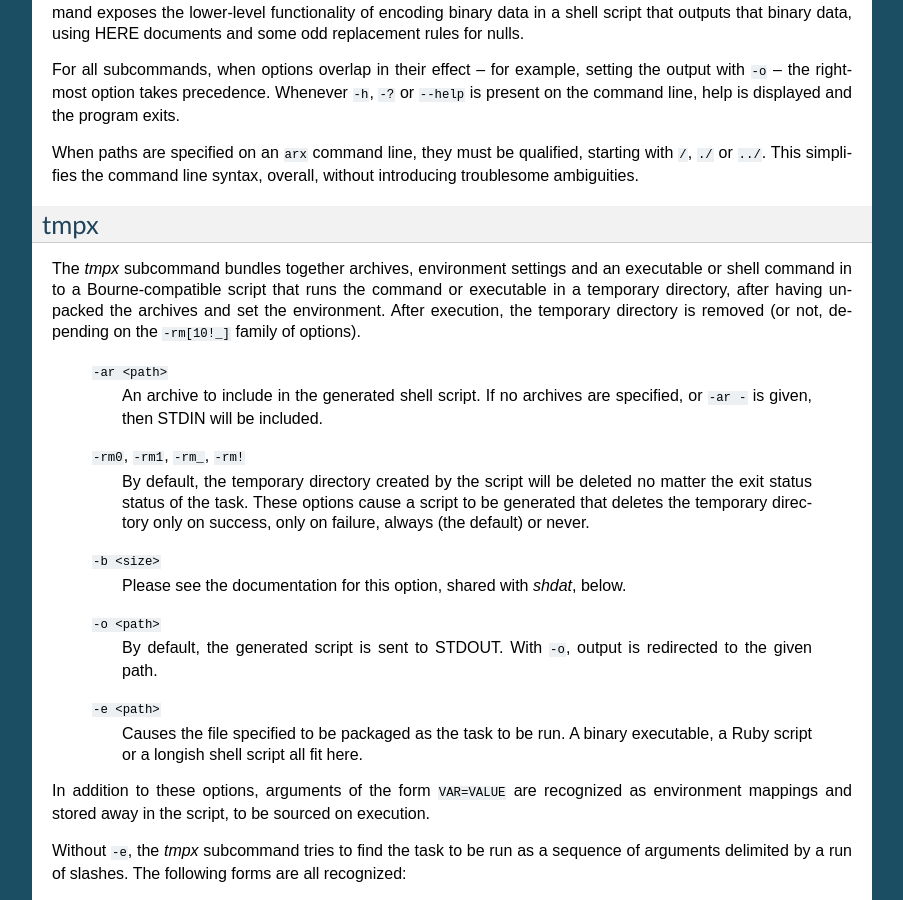
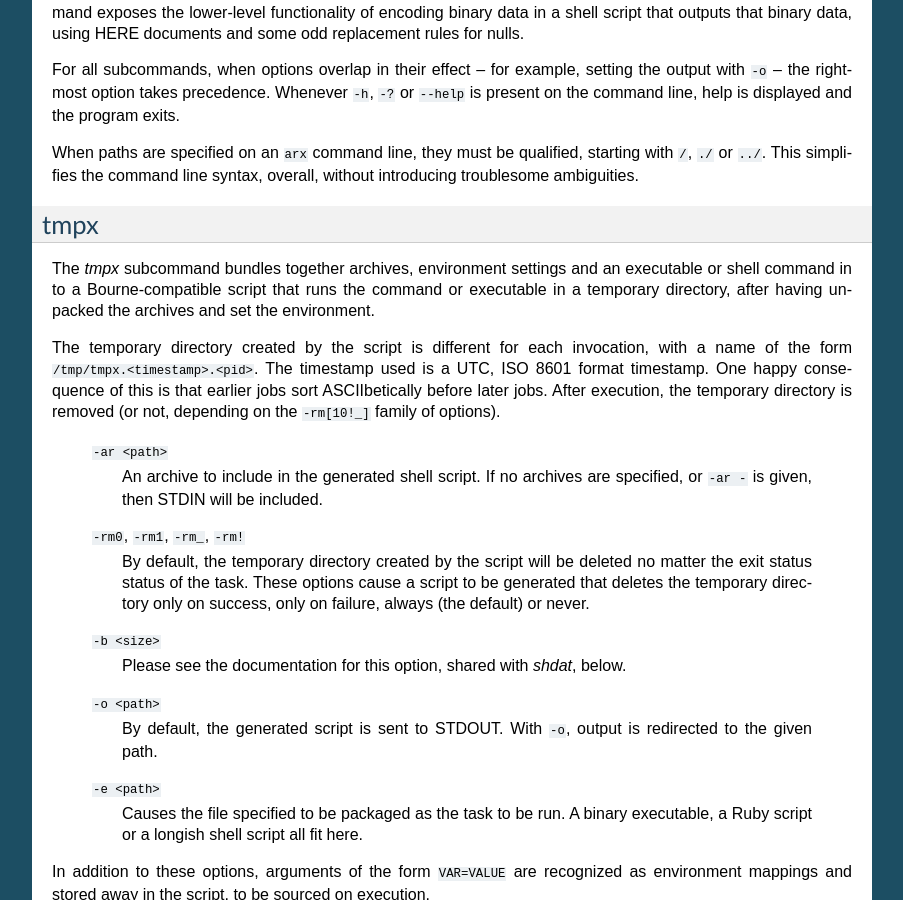
Before and after one commit to solidsnack/arx, a Sphinx documentation site: the page built from docs/index.rst, in a window 1280 px wide and 900 px high, scrolled down 492 px. Shown: the whole window, without its empty margins (198-1101 px from the left). Built offline with Sphinx 7.4.7, drawn with Linux system fonts in a browser that asks for light colours.

Commit message:
Describe directory name format.

```diff
--- a/docs/index.rst
+++ b/docs/index.rst
@@ -48,8 +48,14 @@ tmpx
 The `tmpx` subcommand bundles together archives, environment settings and an
 executable or shell command in to a Bourne-compatible script that runs the
 command or executable in a temporary directory, after having unpacked the
-archives and set the environment. After execution, the temporary directory is
-removed (or not, depending on the ``-rm[10!_]`` family of options).
+archives and set the environment.
+
+The temporary directory created by the script is different for each
+invocation, with a name of the form ``/tmp/tmpx.<timestamp>.<pid>``. The
+timestamp used is a UTC, ISO 8601 format timestamp. One happy consequence of
+this is that earlier jobs sort ASCIIbetically before later jobs. After
+execution, the temporary directory is removed (or not, depending on the
+``-rm[10!_]`` family of options).
 
   ``-ar <path>``
     An archive to include in the generated shell script. If no archives are
```
